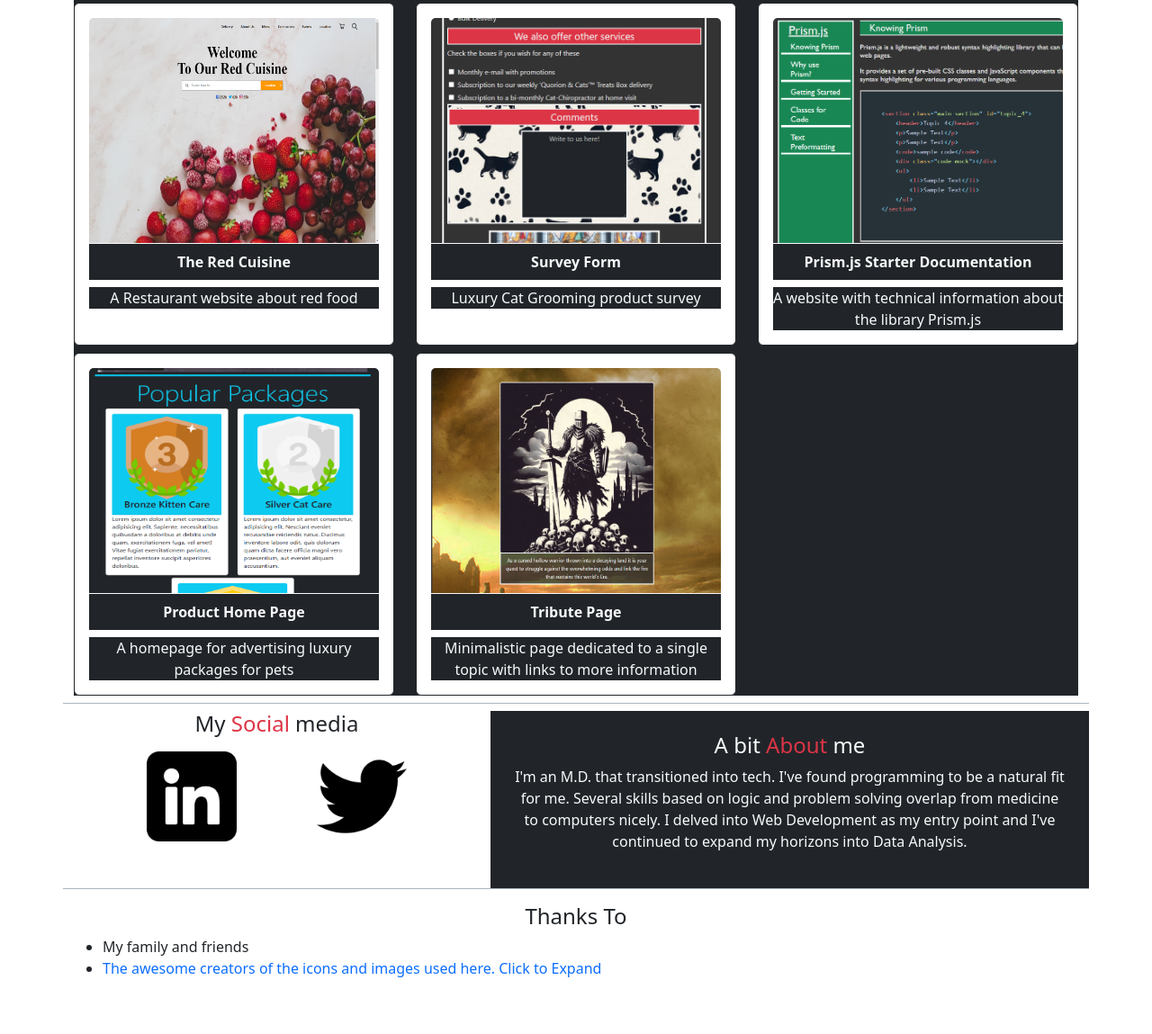
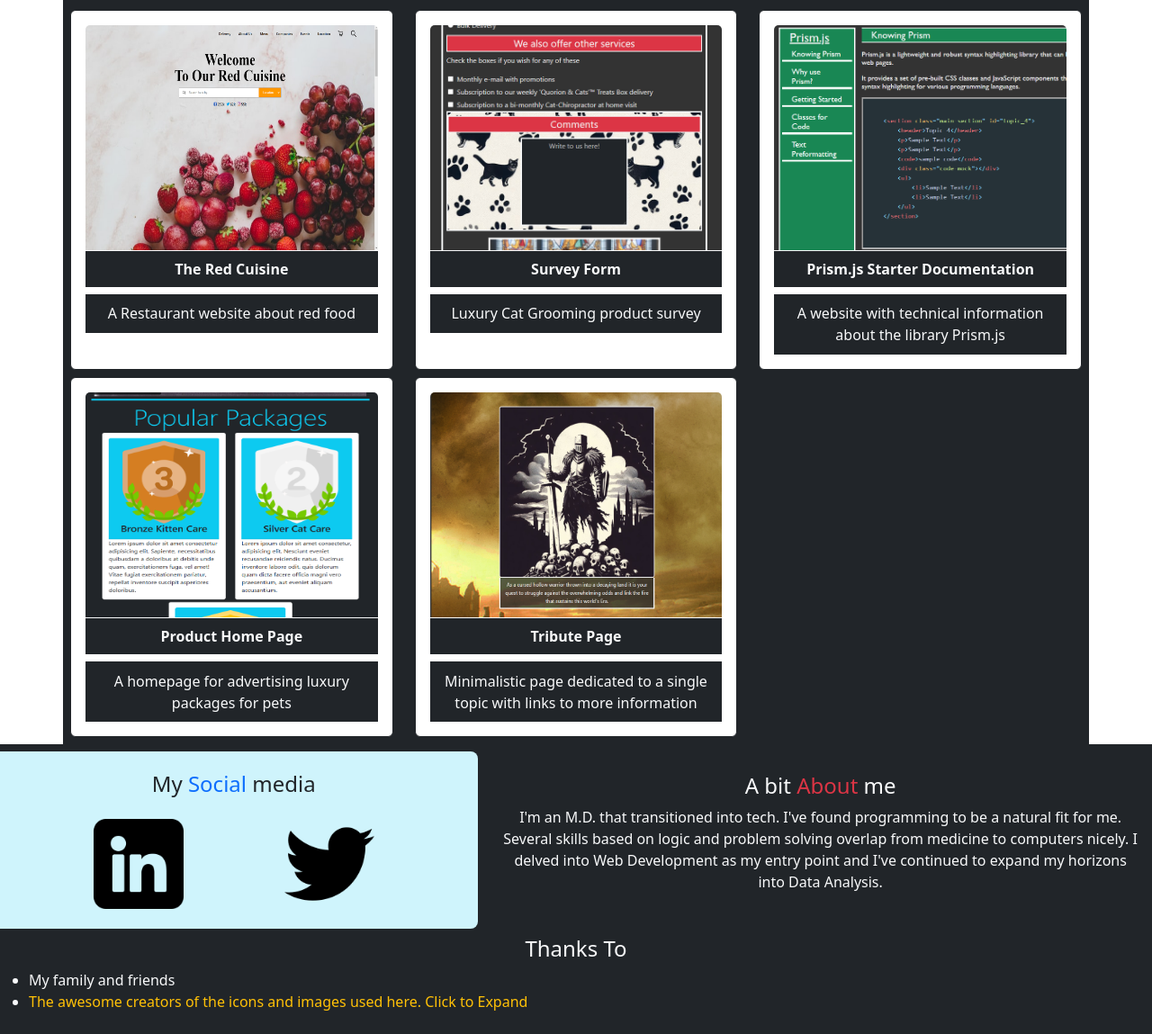
Before and after one commit to Gabriel-QnS/Gabriel-QnS.github.io, a website: page index.html in a window 1280 px wide. Shown: the part 1556-2705 px from the top of the page at 90% size. Before the commit the page ends 2668 px from the top, so only its background shows below. Drawn offline with nearby package versions, Linux system fonts and the light colour scheme.

Commit message:
added fixes. Mobile to Tablet version ready

```diff
--- a/assets/css/03_projects.css
+++ b/assets/css/03_projects.css
@@ -15,3 +15,7 @@
         max-height: 250px;
     }
 }
+
+p.card-text{
+    padding: 0.6rem;
+}
--- a/assets/css/05_footer.css
+++ b/assets/css/05_footer.css
@@ -7,7 +7,12 @@ div#attributions ul{
 }
 
 div#attributions ul a{
-    color: whitesmoke;
-    text-decoration: none;
+    color: rgb(192, 181, 33);
+    text-decoration: dotted;
     font-weight: 500;
 }
+
+footer{
+ width: 100%;
+ margin: 0;
+}
--- a/index.html
+++ b/index.html
@@ -8,7 +8,7 @@
     <link rel="stylesheet" href="node_modules/@fortawesome/fontawesome-free/css/all.min.css">
     <title>Gabriel Rengifo</title>
 </head>
-<body class="container">
+<body class="">
     <script src="node_modules/bootstrap/dist/js/bootstrap.bundle.js"></script>
     <main>
 
@@ -22,13 +22,13 @@
                             <a class="nav-link" aria-current="page" href="#intro">Home</a>
                           </li>
                           <li class="nav-item">
-                            <a class="nav-link" href="#">About</a>
+                            <a class="nav-link" href="#projects">Projects</a>
                           </li>
                           <li class="nav-item">
-                            <a class="nav-link" href="#">Projects</a>
+                            <a class="nav-link" href="#social">Social</a>
                           </li>
                           <li class="nav-item">
-                            <a class="nav-link" href="#">Socials</a>
+                            <a class="nav-link" href="#about-me">About Me</a>
                           </li>
                         </ul>
                     </div>
@@ -71,7 +71,7 @@
                   <p>I'm a software engineer</p>
                   <p>I do Fullstack Web Development and manage Data Bases in several languages and frameworks, being MongoDB my favorite tool</p>
               </div>
-              <div><button type="button" class="btn btn-primary border m-2"><span class="fw-bold">See my Projects</span></button></div>
+              <div><a type="button" class="btn btn-primary border m-2" href="#projects"><span class="fw-bold">See my Projects</span></a></div>
             </div>
         </section>
         <section id="about">
@@ -103,7 +103,7 @@
             </div>
           </div>
         </section>
-        <section id="projects" class="container bg-dark g-0 m-auto">
+        <section id="projects" class="container bg-dark g-0 m-auto p-2">
           <h4 class="text-center text-light p-2 m-2">Some of my <span class="text-danger">Projects</span></h4>
 
           <div class="row row-cols-1 row-cols-md-2 row-cols-xl-3 gy-2" id="project-gallery">
@@ -169,11 +169,10 @@
           </div> -->
 
         </section>
-
-        <section id="socials" class="text-center row border-top border-bottom border-dark-subtle border-1 my-2 pt-2 d-flex justify-content-center">
-          <div class="rounded-1 col-12 col-md-5">
-            <h4>My <span class="text-danger">Social</span> media</h4>
-            <div class="container media-buttons d-flex flex-row flex-wrap justify-content-evenly gap-1 gap-md-3 p-2">
+        <section id="social" class="text-center row pt-2 d-flex justify-content-center bg-dark">
+          <div class="col-12 col-md-5 rounded rounded-3 bg-info-subtle d-flex flex-column justify-content-center">
+            <h4 class="p-2">My <span class="text-primary">Social</span> media</h4>
+            <div class="media-buttons d-flex flex-row flex-wrap justify-content-evenly align-items-center gap-1 gap-md-3 p-2">
                 <div><a href="https://www.linkedin.com/in/gabriel-rengifo-quo/" target="_blank"><div id="linkedin" class="social"></div></a></div>
                 <div>
                 <a href="https://twitter.com/GR_DevMed" target="_blank">
@@ -188,15 +187,14 @@
             <p>I'm an M.D. that transitioned into tech. I've found programming to be a natural fit for me. Several skills based on logic and problem solving overlap from medicine to computers nicely. I delved into Web Development as my entry point and I've continued to expand my horizons into Data Analysis.</p>
           </article>
         </section>
-    </main>
-    <footer class="py-2">
+        <footer class="py-2 bg-dark text-light">
           <div><h4 class="text-center">Thanks To</h4>
           <ul>
             <li>My family and friends</li>
-        <li><a href="" data-bs-toggle="collapse" data-bs-target="#attributions" aria-expanded="false" aria-controls="collapseExample" class="link-primary text-decoration-none">The awesome creators of the icons and images used here. Click to Expand</a></li>
+            <li><a href="" data-bs-toggle="collapse" data-bs-target="#attributions" aria-expanded="false" aria-controls="collapseExample" class="link-warning text-decoration-none">The awesome creators of the icons and images used here. Click to Expand</a></li>
           </ul></div>
           <div class="collapse" id="attributions" class="">
-        <ul class="bg-dark text-light p-2">
+            <ul class="bg-dark p-2 border-top border-bottom border-5 border-warning">
               <li><a href="https://www.flaticon.com/free-animated-icons/web-design" title="web design animated icons">Web design animated icons created by Freepik - Flaticon</a></li>
               <li><a href="https://www.flaticon.com/free-animated-icons/ux-design" title="ux design animated icons">Ux design animated icons created by Freepik - Flaticon</a></li>
               <li><a href="https://www.flaticon.com/free-icons/linkedin" title="linkedin icons">Linkedin icons created by Freepik - Flaticon</a></li>
@@ -208,6 +206,7 @@
             </ul>
           </div>
         </footer>
+    </main>
 </body>
 </html>
 
```
Lines whose indentation alone changed are shown as unchanged.
